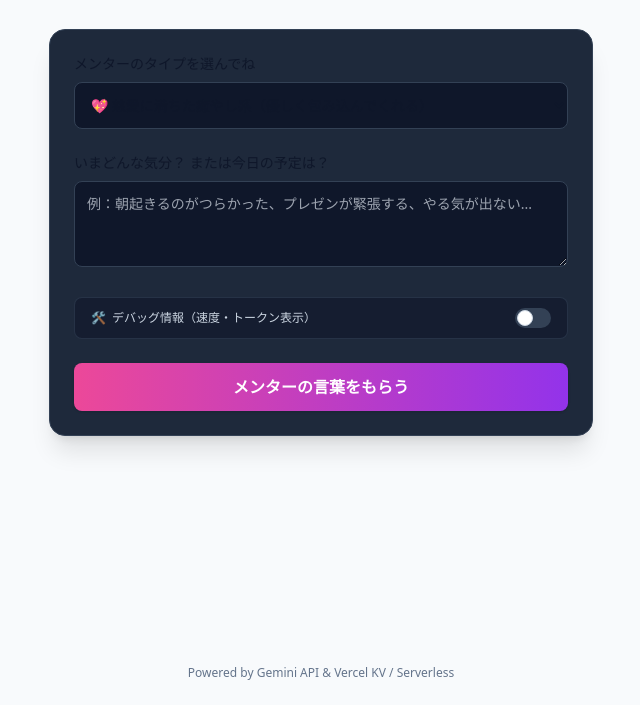
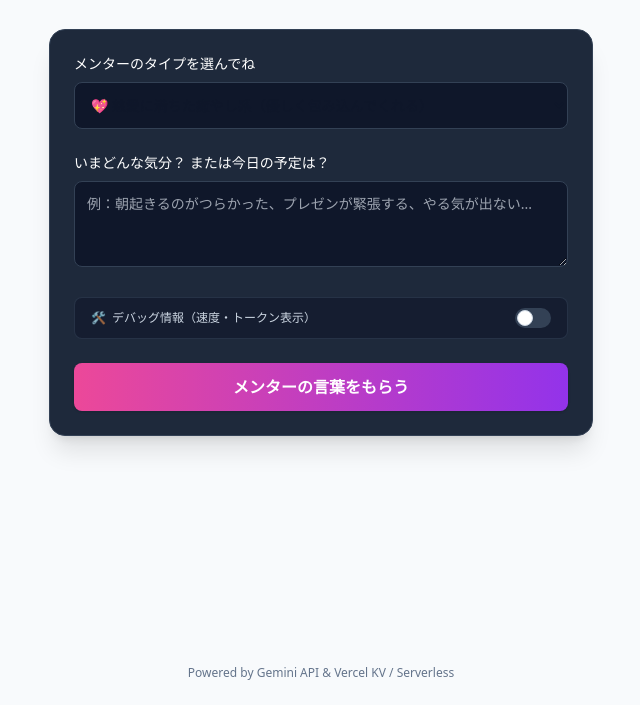
Before and after one commit to OnigiriJPN/Mentor-Care, a website: page public/index.html in a window 1280 px wide. Shown: the part 95-800 px from the top of the page, without its empty margins (319-959 px from the left). Drawn offline with nearby package versions, Linux system fonts and the light colour scheme.

Commit message:
Change label text color to white

```diff
--- a/public/index.html
+++ b/public/index.html
@@ -66,7 +66,7 @@
         <main class="bg-slate-800 border border-slate-700 rounded-2xl p-6 shadow-xl space-y-6">
             <!-- キャラクター選択 -->
             <div>
-                <label class="block text-sm font-medium mb-2">メンターのタイプを選んでね</label>
+                <label class="block text-sm font-medium mb-2 text-white">メンターのタイプを選んでね</label>
                 <select id="mentorType" class="w-full bg-slate-900 border border-slate-700 rounded-lg p-3 text-sm focus:outline-none focus:border-pink-500">
                     <option value="heal">💖 慈愛に満ちた癒やし系（優しく包み込んでくれる）</option>
                     <option value="tsun">🐱 ツンデレお猫様（本当は心配してくれている）</option>
@@ -77,7 +77,7 @@
 
             <!-- 今の気分や予定 -->
             <div>
-                <label class="block text-sm font-medium mb-2">いまどんな気分？ または今日の予定は？</label>
+                <label class="block text-sm font-medium mb-2 text-white">いまどんな気分？ または今日の予定は？</label>
                 <textarea id="userPrompt" rows="3" placeholder="例：朝起きるのがつらかった、プレゼンが緊張する、やる気が出ない..." class="w-full bg-slate-900 border border-slate-700 rounded-lg p-3 text-sm focus:outline-none focus:border-pink-500"></textarea>
             </div>
 
```
